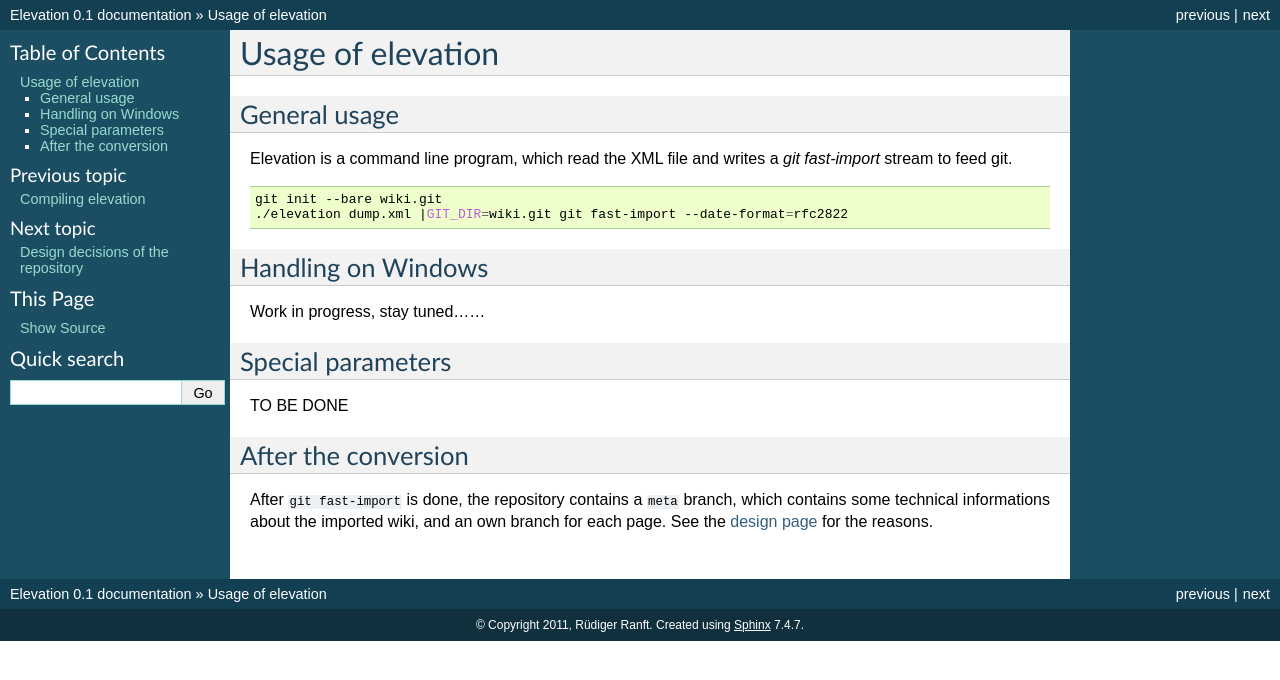
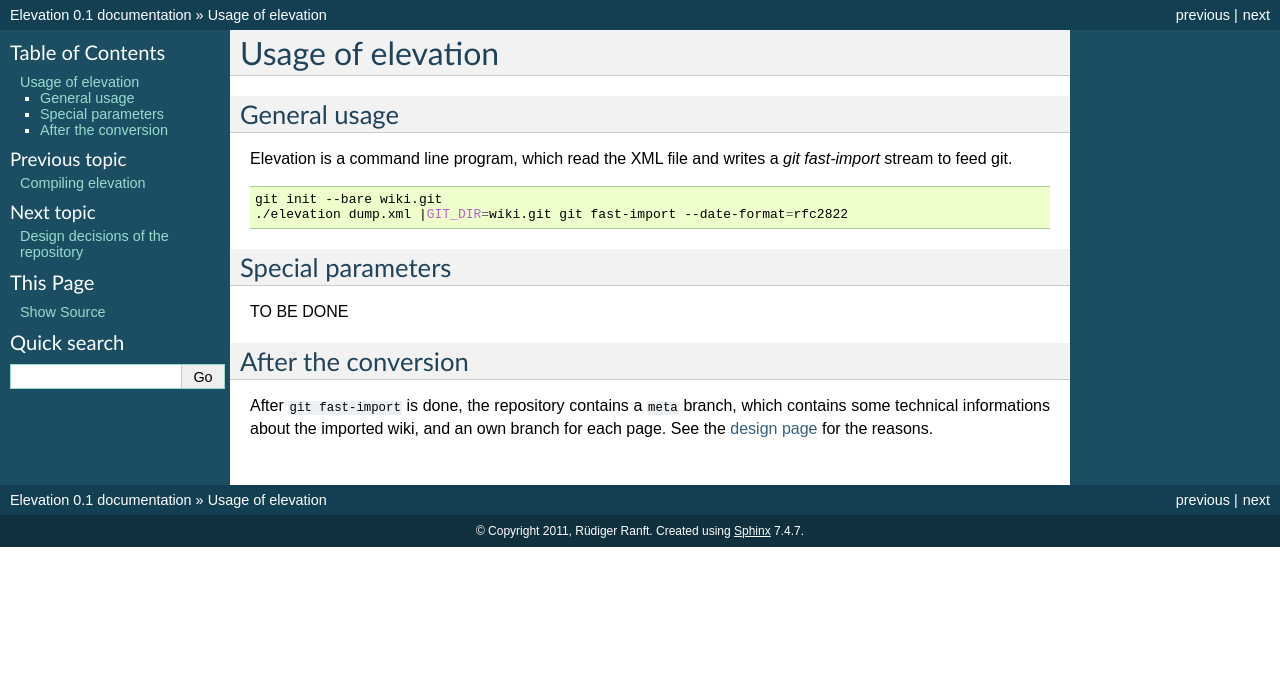
Before and after one commit to sguzman/elevation-c-import, a Sphinx documentation site: the page built from doc/usage.txt, in a window 1280 px wide. Shown: the top 680 px of the page. Built offline with Sphinx 7.4.7, drawn with Linux system fonts in a browser that asks for light colours.

Commit message:
Removed the windows part.
The windows version does now work exactly like the Linux one, so there is no
need to still have it.

```diff
--- a/doc/usage.txt
+++ b/doc/usage.txt
@@ -12,10 +12,6 @@ a `git fast-import` stream to feed git.
   git init --bare wiki.git
   ./elevation dump.xml |GIT_DIR=wiki.git git fast-import --date-format=rfc2822
 
-Handling on Windows
--------------------
-Work in progress, stay tuned......
-
 Special parameters
 ------------------
 
```
